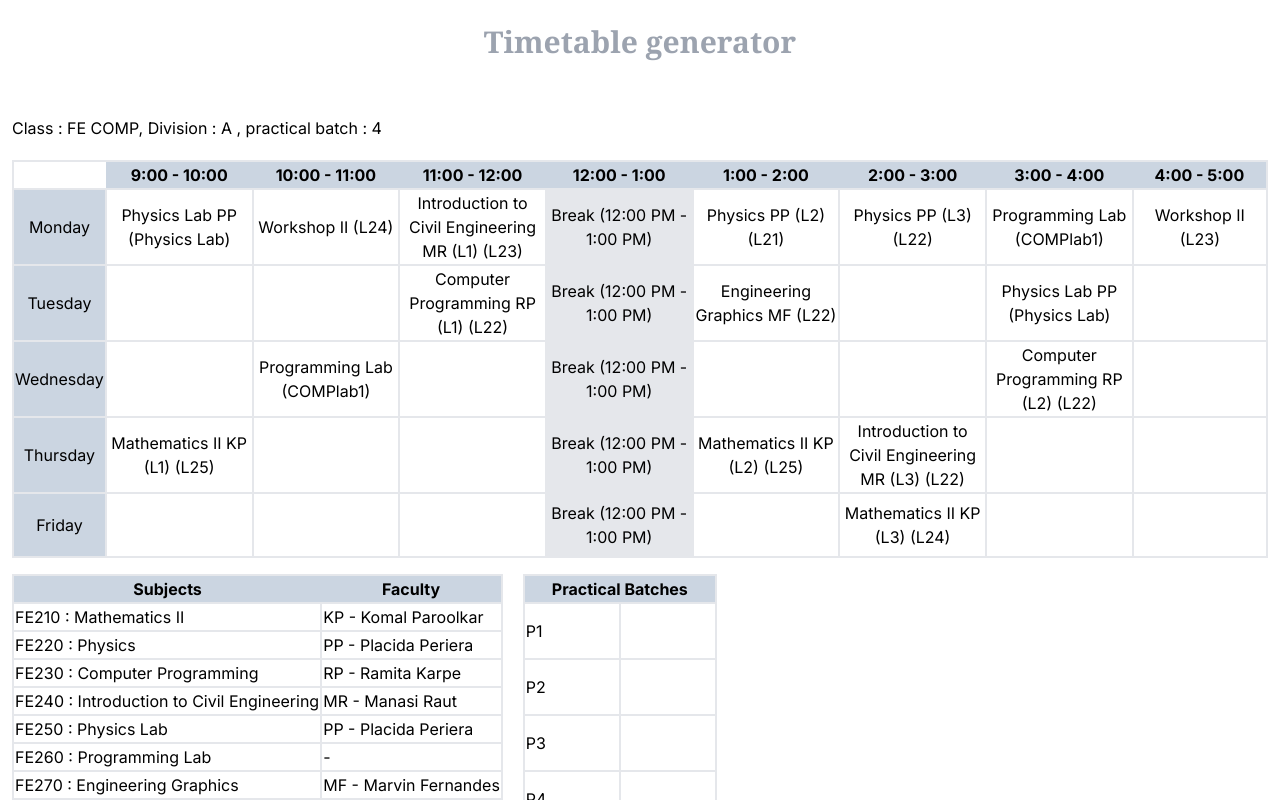
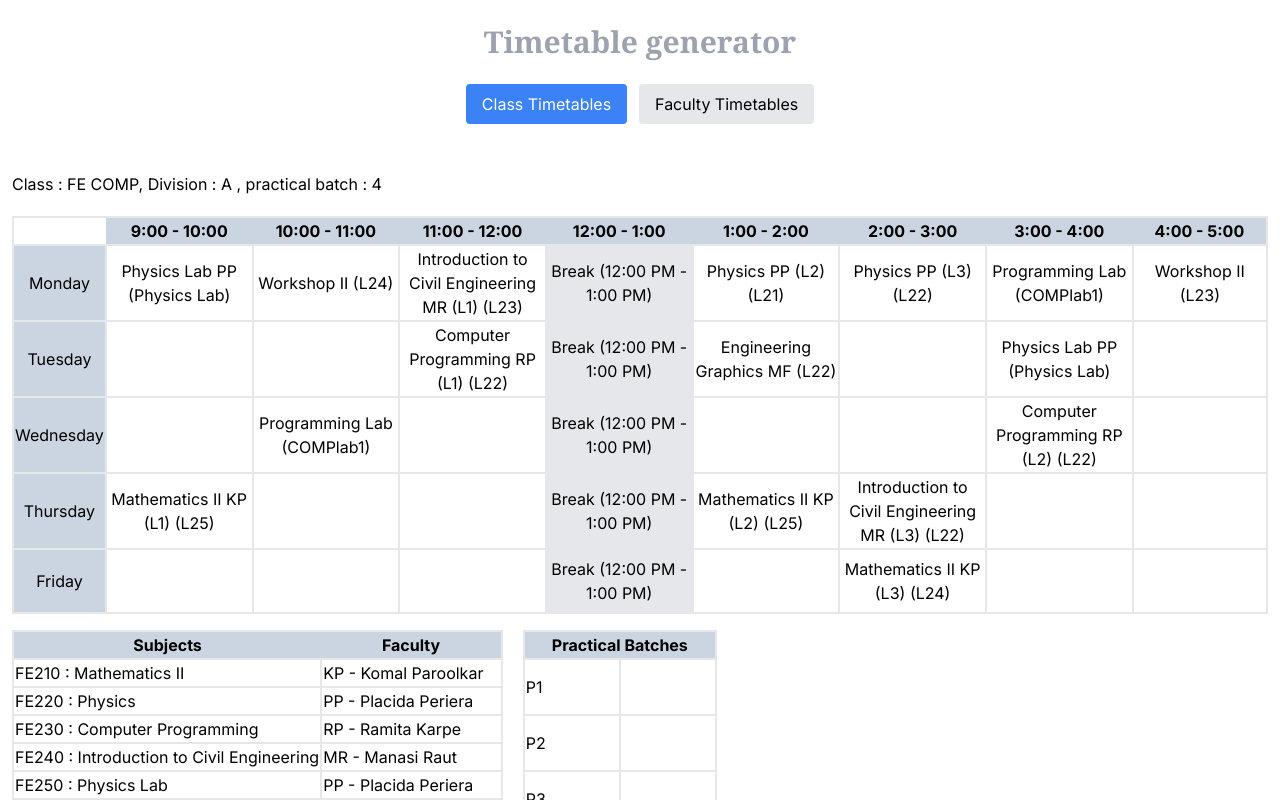
Before and after one commit to RavirajMhalsekar/Genetic-algorithm-for-timetable-, a Next.js app: page / in a window 1280 px wide. Shown: the top 800 px of the page. Built offline with nearby package versions, Linux system fonts and the light colour scheme.

Commit message:
faculty timetable added

```diff
--- a/app/Timetable.jsx
+++ b/app/Timetable.jsx
@@ -1321,6 +1321,40 @@ const checkRoomAvailability = (timetable) => {
 
   return true;
 };
+const generateFacultyTimetables = (bestTimetable) => {
+  const facultyTimetables = {};
+
+  bestTimetable.forEach((classTimeTable) => {
+    const { timetable, subject } = classTimeTable;
+
+    timetable.forEach((dailySchedule, dayIndex) => {
+      dailySchedule.forEach((slot) => {
+        if (slot.subject && slot.subject.faculty) {
+          const { name } = slot.subject.faculty;
+          const { code, name: subjectName } = slot.subject;
+          const { year, div, department } = classTimeTable;
+          const timeslot = `${
+            getTimeslots(classTimeTable.year)[dailySchedule.indexOf(slot)]
+          }`;
+
+          if (!facultyTimetables[name]) {
+            facultyTimetables[name] = [];
+          }
+
+          facultyTimetables[name].push({
+            day: dayIndex + 1, // Assuming day index starts from 1
+            timeslot,
+            subject: `${code} - ${subjectName}`,
+            class: `${year} ${department} ${div}`,
+            room: slot.room ? slot.room.name : "N/A",
+          });
+        }
+      });
+    });
+  });
+
+  return facultyTimetables;
+};
 const evaluateFitness = (timetable) => {
   let fitnessScore = 0;
   const constraints = {
@@ -1355,7 +1389,8 @@ const evaluateFitness = (timetable) => {
 const Timetable = () => {
   const [population, setPopulation] = useState([]);
   const [bestTimetable, setBestTimetable] = useState([]);
-
+  const [facultyTimetables, setFacultyTimetables] = useState({});
+  const [showClassTimetables, setShowClassTimetables] = useState(true);
   useEffect(() => {
     const populationSize = 100; // Set the desired population size
     const maxGenerations = 1000; // Set the maximum number of generations
@@ -1377,6 +1412,10 @@ const Timetable = () => {
         return evaluateFitness(prev) > evaluateFitness(curr) ? prev : curr;
       });
       setBestTimetable(bestIndividual);
+
+      // Generate faculty timetables
+      const facultyTimetablesData = generateFacultyTimetables(bestIndividual);
+      setFacultyTimetables(facultyTimetablesData);
     };
 
     runGeneticAlgorithm();
@@ -1390,9 +1429,32 @@ const Timetable = () => {
     }
     return batches;
   };
+  const handleTimetableToggle = (type) => {
+    setShowClassTimetables(type === "class");
+  };
   return (
     <div>
-      {bestTimetable.map((timetableForClass, index) => (
+      <nav className="flex justify-center mb-4 gap-3">
+        <button
+          className={`px-4 py-2 rounded ${
+            showClassTimetables ? "bg-blue-500 text-white" : "bg-gray-200"
+          }`}
+          onClick={() => handleTimetableToggle("class")}
+        >
+          Class Timetables
+        </button>
+        <button
+          className={`px-4 py-2 rounded ${
+            !showClassTimetables ? "bg-blue-500 text-white" : "bg-gray-200"
+          }`}
+          onClick={() => handleTimetableToggle("faculty")}
+        >
+          Faculty Timetables
+        </button>
+      </nav>
+
+      {showClassTimetables && bestTimetable.length > 0
+        ? bestTimetable.map((timetableForClass, index) => (
             <div key={index} className="p-3">
               <h2 className="mt-5 mb-5">
                 Class : {timetableForClass.year} {timetableForClass.department},
@@ -1411,7 +1473,8 @@ const Timetable = () => {
                   </tr>
                 </thead>
                 <tbody className="border-2">
-              {timetableForClass.timetable.map((dailySchedule, dayIndex) => (
+                  {timetableForClass.timetable.map(
+                    (dailySchedule, dayIndex) => (
                       <tr key={dayIndex}>
                         <td className="border-2 bg-slate-300">
                           {daysOfWeek[dayIndex]}
@@ -1445,7 +1508,8 @@ const Timetable = () => {
                           </td>
                         ))}
                       </tr>
-              ))}
+                    )
+                  )}
                 </tbody>
               </table>
               <div className="flex gap-5 object-contain">
@@ -1490,7 +1554,55 @@ const Timetable = () => {
                 </table>
               </div>
             </div>
+          ))
+        : !showClassTimetables && bestTimetable.length > 0 ? (
+      Object.entries(facultyTimetables).map(
+        ([facultyName, facultyTimetable], index) => (
+          <div key={index} className="p-3">
+            <h2 className="mt-5 mb-5">{facultyName}</h2>
+            <table className="table-auto w-full text-center border-2">
+              <thead>
+                <tr>
+                  <th></th>
+                  {getTimeslots("TE").map((slot, index) => (
+                    <th key={index} className="bg-slate-300">
+                      {slot}
+                    </th>
                   ))}
+                </tr>
+              </thead>
+              <tbody className="border-2">
+                {daysOfWeek.map((day, dayIndex) => (
+                  <tr key={dayIndex}>
+                    <td className="border-2 bg-slate-300">{day}</td>
+                    {getTimeslots("TE").map((timeslot, timeslotIndex) => (
+                      <td
+                        className="border-2 min-w-32 max-w-40 h-16"
+                        key={timeslotIndex}
+                      >
+                        {facultyTimetable
+                          .filter(
+                            (slot) =>
+                              slot.day === dayIndex + 1 &&
+                              timeslot.includes(slot.timeslot)
+                          )
+                          .map((slot, slotIndex) => (
+                            <div key={slotIndex}>
+                              {slot.subject} ({slot.class}) ({slot.room})
+                              <br />
+                              {timeslot.split(" - ")[0]} - {timeslot.split(" - ")[1]}
+                            </div>
+                          ))}
+                      </td>
+                    ))}
+                  </tr>
+                ))}
+              </tbody>
+            </table>
+          </div>
+        )
+      )
+    ) : null}
     </div>
   );
 };
```
Lines whose indentation alone changed are shown as unchanged.
